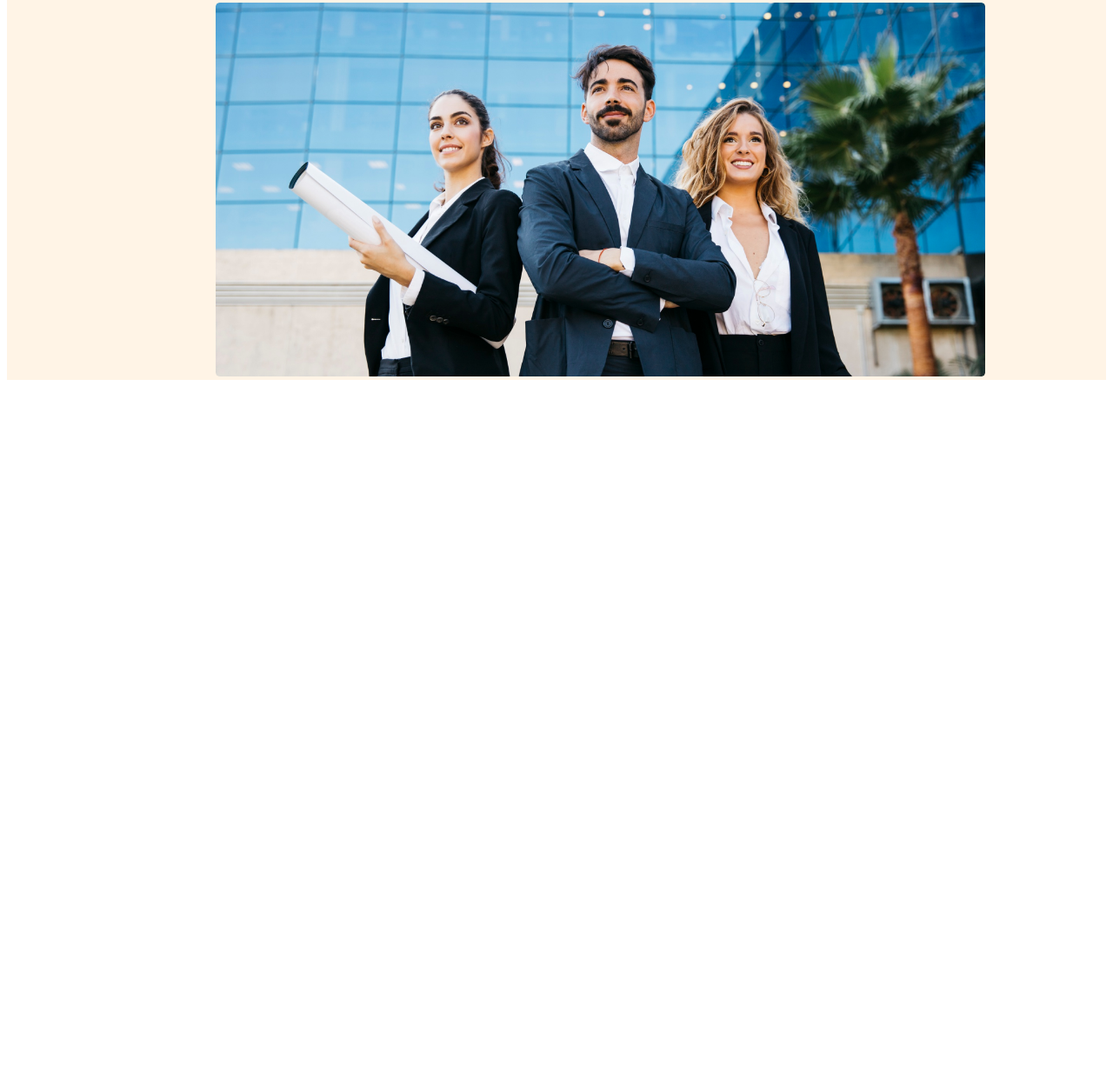
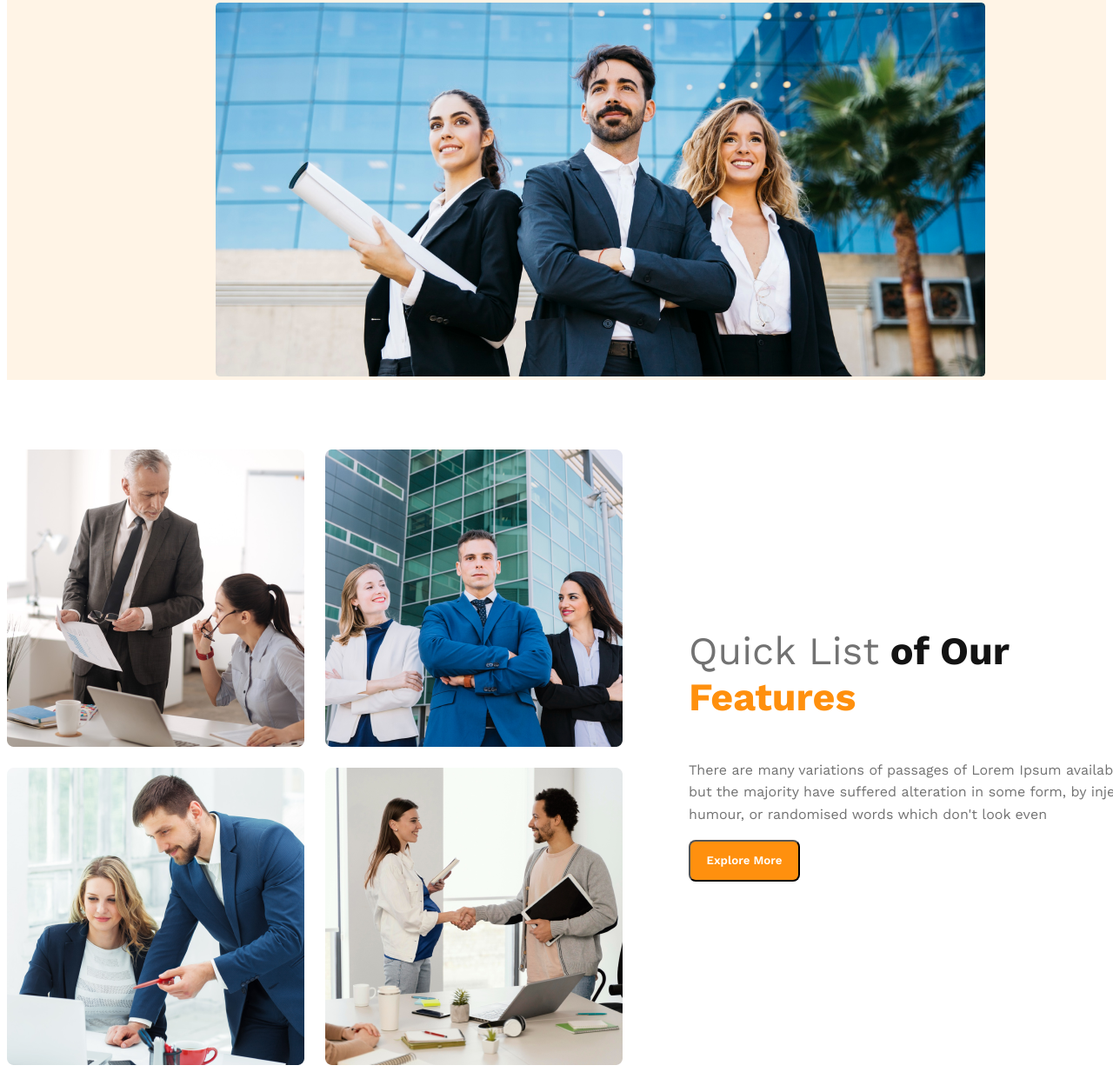
Before and after one commit to tarekibnkhayer/g3-architects, a plain HTML site: page index.html in a window 1280 px wide. Shown: the part 550-1783 px from the top of the page at 87% size. Before the commit the page ends 995 px from the top, so only its background shows below. Drawn offline with nearby package versions, Linux system fonts and the light colour scheme.

Commit message:
team section created

```diff
--- a/index.html
+++ b/index.html
@@ -32,7 +32,20 @@
 
     </header>
     <main>
-
+<!-- team section -->
+<section class="team-container">
+    <div class="team-img-container">
+        <img src="images/team1.png" alt="">
+        <img src="images/team2.png" alt="">
+        <img src="images/team3.png" alt="">
+        <img src="images/team4.png" alt="">
+    </div>
+    <div class="team-content">
+        <h3 class="team-title"> <span class="quick-list">Quick List</span> <span class="of-our">of Our</span> <span class="text-features">Features</span></h3>
+        <p class="team-description">There are many variations of passages of Lorem Ipsum available, but the majority have suffered alteration in some form, by injected humour, or randomised words which don't look even</p>
+        <button class="btn-primary">Explore More</button>
+    </div>
+</section>
     </main>
     <footer>
 
--- a/style.css
+++ b/style.css
@@ -1,9 +1,9 @@
 /* shared style */
-*{
+ *{
     font-family: 'Open Sans', sans-serif;
     font-family: 'Work Sans', sans-serif;
 }
-.btn-primary{
+ .btn-primary{
     border-radius: 8px;
 background: #FF900E;
 width: 8rem;
@@ -13,7 +13,7 @@ font-weight: 600;
 text-align: center;
 }
 /* header  */
-header{
+ header{
     background: rgba(255, 144, 14, 0.10);
 }
 .nav-container{
@@ -36,7 +36,7 @@ nav ul li>a{
    text-align: center;
    margin: 0 25rem;
 }
-header img{
+header >img{
     width:70%;
    margin: 0 15rem;
 }
@@ -68,7 +68,7 @@ font-weight: 700;
     header img {
         width: 100%;
         margin: 0;
-    }
+    }}
     /* responsive for medium device */
     @media screen  and (min-width: 576.1px)
     and (max-width: 960px)
@@ -82,4 +82,45 @@ font-weight: 700;
         }
     }
 
+    /* main  */
+    /* team section */
+    main{
+        max-width: 1440px;
+        margin: 0 auto;
+    }
+    .team-container{
+        display: flex;
+    }
+.team-img-container{
+    display: grid;
+    grid-template-columns: repeat(2,1fr);
+    gap: 1.5rem;
+    margin-right: 4.75rem;
+    margin-top: 5rem;
 }
+.team-content{
+    margin-top: 15rem;
+}
+.team-title{
+    width: 29rem;
+    font-size: 2.8rem;
+}
+.quick-list{
+    color: #727272;
+    font-weight: 500;
+}
+.of-our{
+    color: #131313;
+    font-weight: 700;
+}
+.text-features{
+    color: #FF900E;
+    font-weight: 700;
+}
+.team-description{
+    color: #727272;
+    font-weight: 400;
+line-height: 1.6rem;
+width: 33.5rem;
+
+}
```
